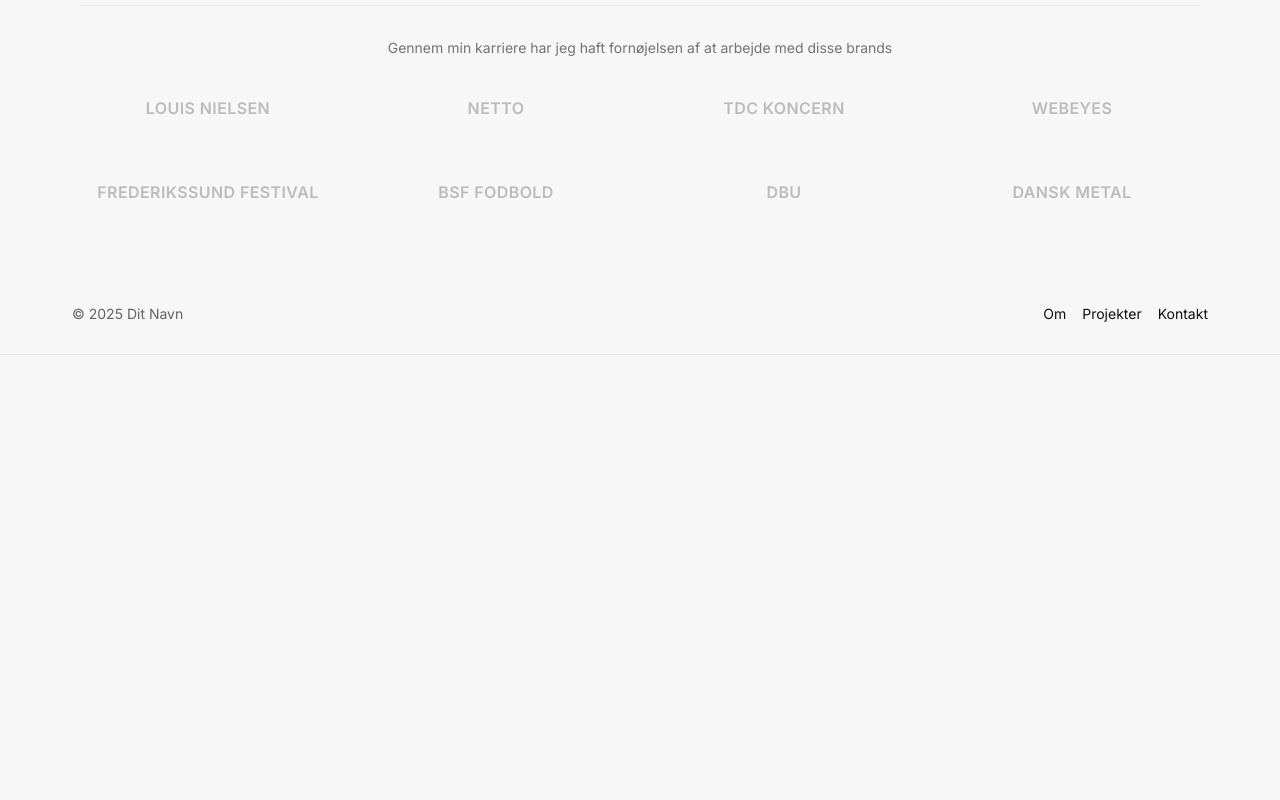
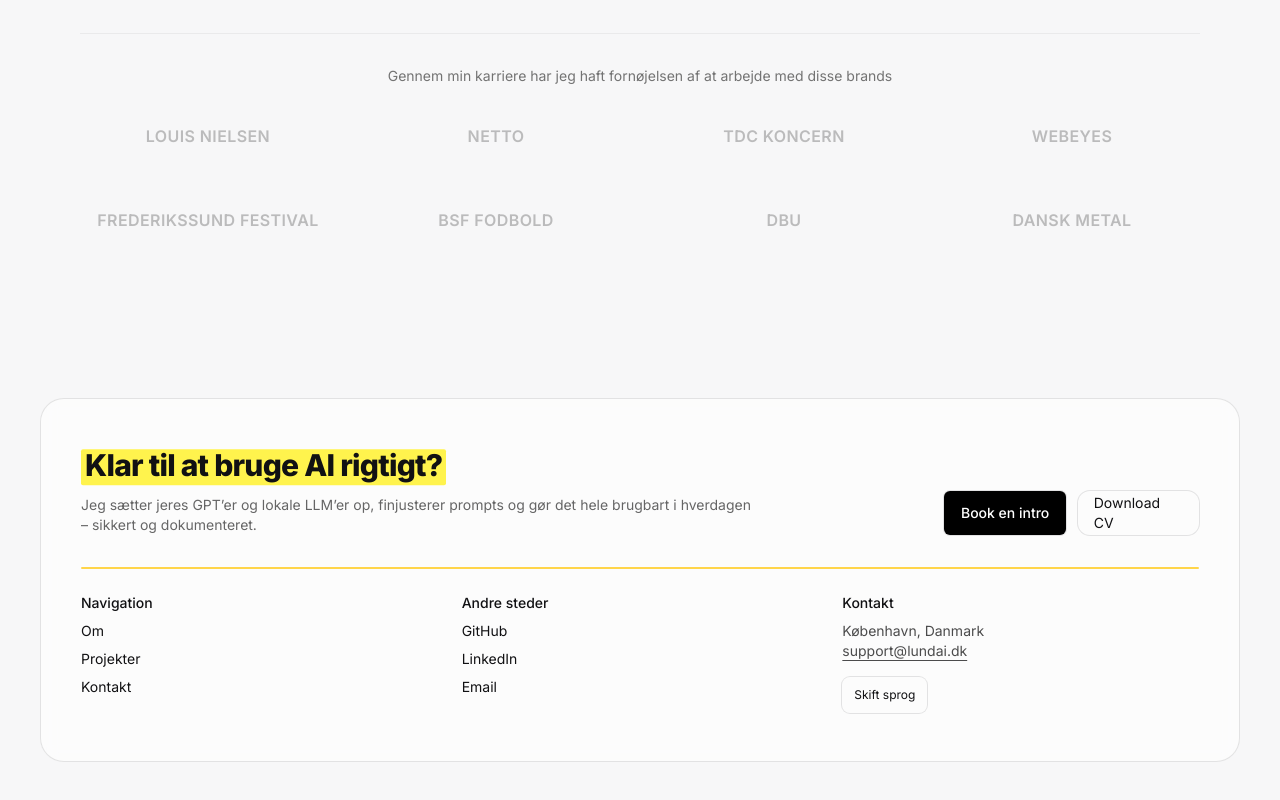
Before and after one commit to lundlund/resume, a React (Vite) app: page / in a window 1280 px wide. Shown: the part 1224-2024 px from the top of the page. Before the commit the page ends 1579 px from the top, so only its background shows below. Built offline with nearby package versions, Linux system fonts and the light colour scheme.

Commit message:
New Footer + updated text in skill boxes

```diff
--- a/src/components/Footer.tsx
+++ b/src/components/Footer.tsx
@@ -1,16 +1,145 @@
-import React from 'react'
+import { Link } from "react-router-dom";
+import { useTranslation } from "react-i18next";
+import Highlighter from "@/components/Highlighter";
 
-export function Footer(){
+const links = {
+  primary: [
+    { to: "/about", label: "Om" },
+    { to: "/projects", label: "Projekter" },
+    { to: "/contact", label: "Kontakt" },
+  ],
+  external: [
+    { href: "https://github.com/ditbrugernavn", label: "GitHub" },
+    { href: "https://www.linkedin.com/in/ditbrugernavn/", label: "LinkedIn" },
+    { href: "mailto:dennis@lundai.dk", label: "Email" },
+  ],
+};
+
+export function Footer() {
+  const { i18n } = useTranslation("common");
+  const year = new Date().getFullYear();
+
   return (
-    <footer className="divider">
-      <div className="container-xl h-20 flex items-center justify-between">
-        <p className="text-sm text-black/60">© {new Date().getFullYear()} Dit Navn</p>
-        <div className="flex gap-4 text-sm">
-          <a className="hover:opacity-70" href="/about">Om</a>
-          <a className="hover:opacity-70" href="/projects">Projekter</a>
-          <a className="hover:opacity-70" href="/contact">Kontakt</a>
+    <footer className="mt-24">
+      {/* Top: CTA section */}
+      <section
+        className="
+          container-xl
+          rounded-3xl border border-black/10 dark:border-white/10
+          bg-white/60 white:bg-white/80 backdrop-blur
+          px-6 py-10 md:px-10 md:py-12 mb-10 md:mb-16
+        "
+        aria-labelledby="footer-cta"
+      >
+        <div className="flex flex-col md:flex-row md:items-end md:justify-between gap-8">
+          <div className="max-w-2xl">
+            <h2
+              id="footer-cta"
+              className="text-2xl md:text-3xl font-semibold tracking-tight"
+            >
+              <Highlighter>Klar til at bruge AI rigtigt?</Highlighter>
+            </h2>
+            <p className="mt-3 text-sm text-black/60 dark:text-black/60">
+              Jeg sætter jeres GPT’er og lokale LLM’er op, finjusterer prompts
+              og gør det hele brugbart i hverdagen – sikkert og dokumenteret.
+            </p>
+          </div>
+
+          <div className="flex flex-row items-stretch gap-3">
+            <Link
+              to="/contact"
+              className="
+      inline-flex flex-1 items-center justify-center
+      rounded-md px-4 h-11 text-sm font-medium
+      bg-black text-white
+      ring-1 ring-black/10 hover:brightness-95 transition
+    "
+            >
+              Book en intro
+            </Link>
+
+            <a
+              href="/cv.pdf"
+              className="
+      inline-flex flex-1 items-center justify-center
+      rounded-xl px-4 h-11 text-sm
+      ring-1 ring-black/10 dark:ring-white/10
+      hover:bg-black/5 dark:hover:bg-white/5 transition
+    "
+            >
+              Download CV
+            </a>
+          </div>
         </div>
-      </div>
+
+        {/* divider line in brand yellow */}
+        <div
+          className="mt-8 h-[2px] w-full rounded-full"
+          style={{ background: "var(--brand-yellow,#FFD54A)" }}
+          aria-hidden="true"
+        />
+
+        {/* Link columns */}
+        <div className="mt-6 grid grid-cols-1 sm:grid-cols-3 gap-6">
+          <nav className="text-sm" aria-label="Primær navigation">
+            <div className="font-medium mb-2">Navigation</div>
+            <ul className="space-y-2">
+              {links.primary.map((l) => (
+                <li key={l.label}>
+                  <Link className="hover:opacity-80" to={l.to}>
+                    {l.label}
+                  </Link>
+                </li>
+              ))}
+            </ul>
+          </nav>
+
+          <nav className="text-sm" aria-label="Eksternt">
+            <div className="font-medium mb-2">Andre steder</div>
+            <ul className="space-y-2">
+              {links.external.map((l) => (
+                <li key={l.label}>
+                  <a
+                    className="hover:opacity-80"
+                    href={l.href}
+                    target="_blank"
+                    rel="noreferrer"
+                  >
+                    {l.label}
+                  </a>
+                </li>
+              ))}
+            </ul>
+          </nav>
+
+          <div className="text-sm">
+            <div className="font-medium mb-2">Kontakt</div>
+            <p className="text-black/70 dark:text-black/70">
+              København, Danmark
+              <br />
+              <a
+                className="underline underline-offset-4 hover:opacity-80"
+                href="mailto:dennis@lundai.dk"
+              >
+                support@lundai.dk
+              </a>
+            </p>
+
+            <button
+              onClick={() =>
+                i18n.changeLanguage(i18n.language === "da" ? "en" : "da")
+              }
+              className="
+                mt-4 inline-flex items-center gap-2 rounded-lg px-3 h-9
+                text-xs ring-1 ring-black/10 dark:ring-white/10
+                hover:bg-black/5 dark:hover:bg-white/5 transition
+              "
+            >
+              Skift sprog
+            </button>
+          </div>
+        </div>
+      </section>
     </footer>
-  )
+  );
 }
--- a/src/locales/da/common.json
+++ b/src/locales/da/common.json
@@ -12,7 +12,7 @@
     "email": "Email"
   },
   "hero": {
-    "headline": "Skaber <hi1>synergi</hi1> <emlite>på</emlite> tværs af\n<emlite>kunstig</emlite>\nintelligens <emlite>og</emlite>\n <hi2>praktiske</hi2>løsninger."
+    "headline": "<emlite>Jeg</emlite> skaber <hi1>synergi</hi1> <emlite>på</emlite> tværs af <emlite>kunstig</emlite>\nintelligens <emlite>og</emlite>\n <hi2>praktiske</hi2>løsninger."
   },
   "home": {
     "cta": {
@@ -125,12 +125,12 @@
       { "label": "Lokal LLM Opsætning" }
     ],
     "aside": {
-      "title": "Strategi til leveret værdi",
-      "body": "Jeg kombinerer indholdsstrategi, kampagner og branding til løsninger, der kan måles på KPI’er. Hurtige iterationer og tæt samarbejde reducerer vejen fra idé til effekt.",
+      "title": "Fra kompleks AI til reel værdi",
+      "body": "Jeg hjælper virksomheder med at komme i gang med AI – uden teknisk støj. Fra opsætning af GPT’er og lokale LLM’er til rådgivning om, hvordan AI bedst bruges i daglig drift. Med mig får I løsninger, der virker i praksis, ikke bare på papiret.",
       "points": [
-        "Tæt feedback-loop med interessenter",
-        "Klare metrics og læring pr. sprint",
-        "Konsistent brandoplevelse på tværs af kanaler"
+        "Opsætning og tilpasning af GPT’er og LLM-modeller",
+        "Hjælp til at forstå og bruge AI i jeres eksisterende arbejdsflow",
+        "Fokus på værdi, sikkerhed og brugervenlighed – ikke buzzwords"
       ],
       "cta": "Lad os tale om jeres mål"
     }
--- a/src/locales/en/common.json
+++ b/src/locales/en/common.json
@@ -25,7 +25,7 @@
     "sending": "Sending…"
   },
    "hero": {
-    "headline": "Creating <hi1>synergy</hi1> across\n<emlite>artificial</emlite>\nintelligence <emlite>and</emlite>\npractical <hi2>solutions</hi2>."
+    "headline": "<emlite>I</emlite> create <hi1>synergy</hi1> across <emlite>artificial</emlite>\nintelligence <emlite>and</emlite>\npractical <hi2>solutions</hi2>."
   },
 
   "contact": {
@@ -121,12 +121,12 @@
       { "label": "Local LLM Installations" }
     ],
     "aside": {
-      "title": "Strategy into delivered value",
-      "body": "I combine content strategy, campaigns and branding into KPI-driven outcomes. Fast iteration and close collaboration shorten the path from idea to impact.",
+      "title": "From Complex AI to Real Value",
+      "body": "I help companies get started with AI – without the technical noise. From setting up GPTs and local LLMs to advising on how to use AI effectively in daily operations. With me, you get solutions that actually work in practice – not just on paper.",
       "points": [
-        "Tight feedback loop with stakeholders",
-        "Clear metrics and per-sprint learning",
-        "Consistent brand experience across channels"
+        "Setup and customization of GPTs and LLM models",
+        "Guidance on how to integrate and use AI in your existing workflows",
+        "Focus on value, security, and usability – not buzzwords"
       ],
       "cta": "Let’s talk about your goals"
     }
```
